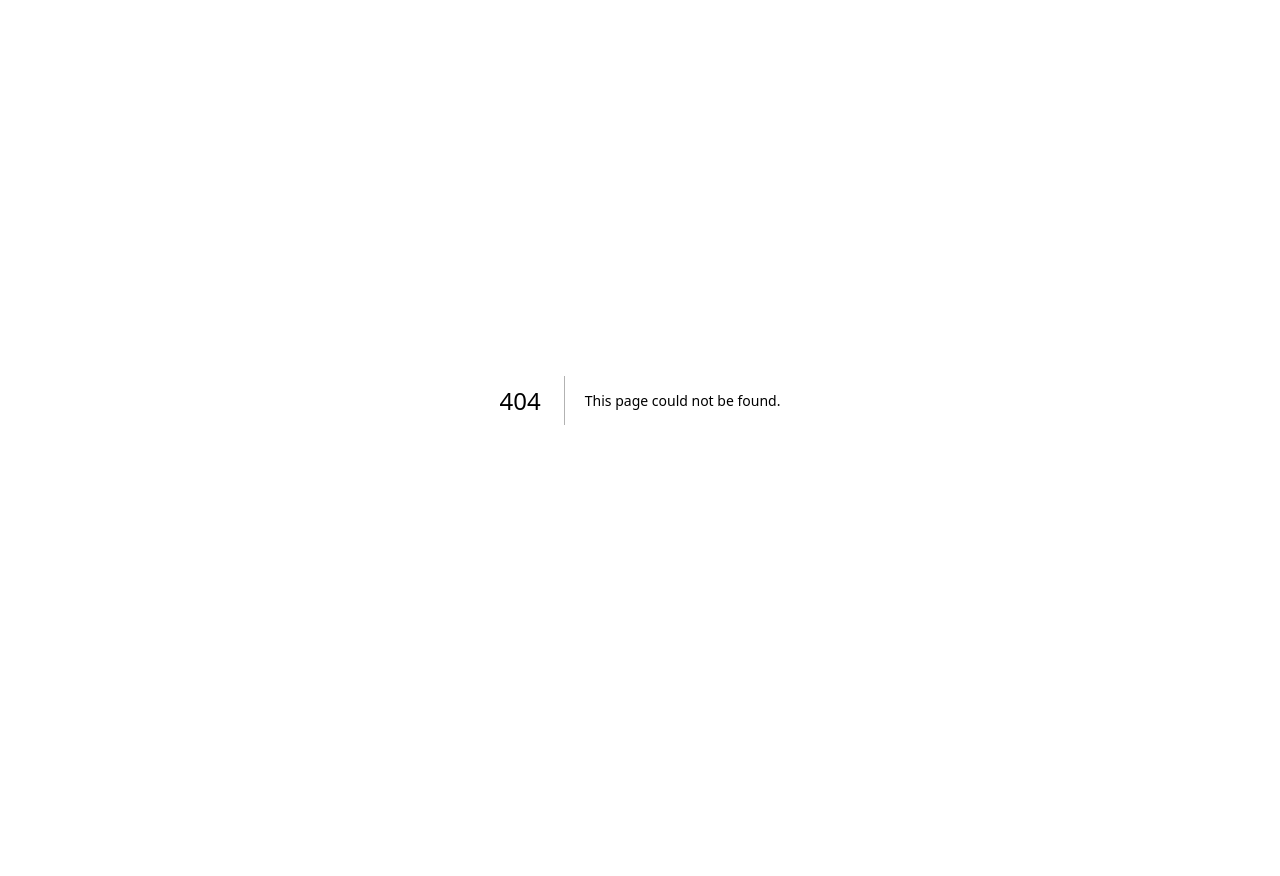
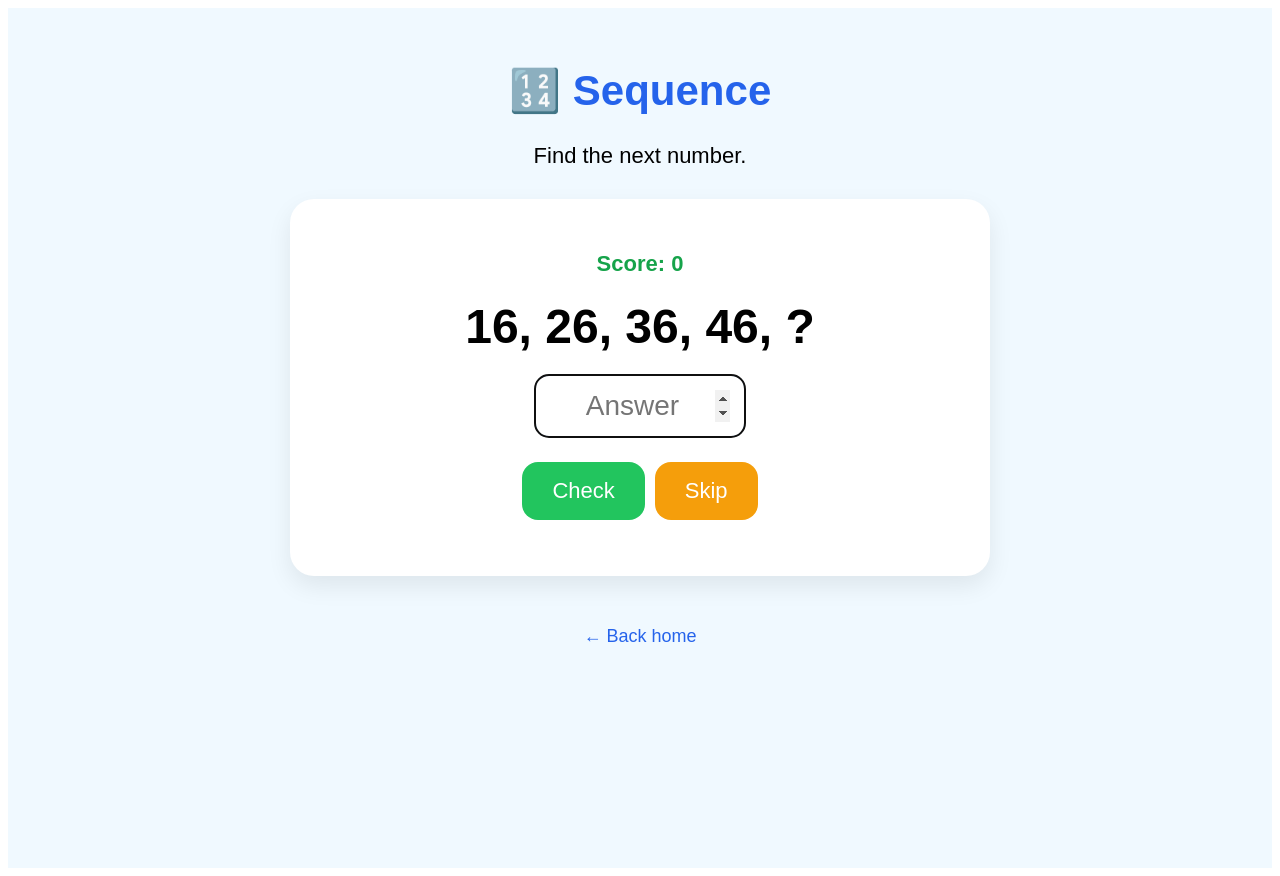
Before and after one commit to ossthun/kids, a Next.js app: page /sequence in a window 1280 px wide. Before the commit this address had no page. Before the commit the page ends 800 px from the top, so only its background shows below. Built offline with nearby package versions, Linux system fonts and the light colour scheme.

Commit message:
Add SequencePage component for number sequence quiz
This component generates a sequence question for users to solve, tracks their score, and provides feedback on their answers.

```diff
--- /dev/null
+++ b/pages/sequence.js
@@ -0,0 +1,181 @@
+import { useState, useRef, useEffect } from "react";
+import { getLanguage, translations } from "../translations";
+
+function randomNumber(min, max) {
+  return Math.floor(Math.random() * (max - min + 1)) + min;
+}
+
+function createQuestion() {
+  const start = randomNumber(1, 20);
+  const step = randomNumber(2, 10);
+
+  const sequence = [
+    start,
+    start + step,
+    start + step * 2,
+    start + step * 3
+  ];
+
+  return {
+    text: `${sequence.join(", ")}, ?`,
+    answer: start + step * 4
+  };
+}
+
+export default function SequencePage() {
+  const [language, setLanguage] = useState("en");
+  const [question, setQuestion] = useState(createQuestion());
+  const [answer, setAnswer] = useState("");
+  const [message, setMessage] = useState("");
+  const [score, setScore] = useState(0);
+
+  const inputRef = useRef(null);
+
+  useEffect(() => {
+    setLanguage(getLanguage());
+  }, []);
+
+  useEffect(() => {
+    inputRef.current?.focus();
+  }, [question]);
+
+  const t = translations[language];
+
+  const nextQuestion = () => {
+    setQuestion(createQuestion());
+    setAnswer("");
+  };
+
+  const checkAnswer = () => {
+    if (Number(answer) === question.answer) {
+      setMessage(t.correct);
+      setScore((prev) => prev + 1);
+      nextQuestion();
+    } else {
+      setMessage(t.tryAgain);
+      inputRef.current?.focus();
+    }
+  };
+
+  return (
+    <main style={styles.page}>
+      <h1 style={styles.title}>🔢 Sequence</h1>
+
+      <p style={styles.subtitle}>
+        Find the next number.
+      </p>
+
+      <div style={styles.card}>
+        <p style={styles.score}>{t.score}: {score}</p>
+
+        <p style={styles.question}>
+          {question.text}
+        </p>
+
+        <input
+          ref={inputRef}
+          value={answer}
+          onChange={(e) => setAnswer(e.target.value)}
+          onKeyDown={(e) => {
+            if (e.key === "Enter") checkAnswer();
+          }}
+          type="number"
+          placeholder={t.answer}
+          style={styles.input}
+        />
+
+        <br />
+
+        <button onClick={checkAnswer} style={styles.checkButton}>
+          {t.check}
+        </button>
+
+        <button onClick={nextQuestion} style={styles.skipButton}>
+          {t.skip}
+        </button>
+
+        <p style={styles.message}>{message}</p>
+      </div>
+
+      <a href="/" style={styles.backLink}>
+        {t.backHome}
+      </a>
+    </main>
+  );
+}
+
+const styles = {
+  page: {
+    minHeight: "100vh",
+    background: "#f0f9ff",
+    padding: "30px",
+    textAlign: "center",
+    fontFamily: "Arial, sans-serif"
+  },
+  title: {
+    fontSize: "42px",
+    color: "#2563eb"
+  },
+  subtitle: {
+    fontSize: "22px"
+  },
+  card: {
+    maxWidth: "640px",
+    margin: "30px auto",
+    background: "white",
+    borderRadius: "24px",
+    padding: "30px",
+    boxShadow: "0 10px 25px rgba(0,0,0,0.08)"
+  },
+  score: {
+    fontSize: "22px",
+    fontWeight: "bold",
+    color: "#16a34a"
+  },
+  question: {
+    fontSize: "48px",
+    fontWeight: "bold",
+    margin: "20px 0"
+  },
+  input: {
+    width: "180px",
+    padding: "14px",
+    fontSize: "28px",
+    textAlign: "center",
+    borderRadius: "14px",
+    border: "2px solid #93c5fd"
+  },
+  checkButton: {
+    marginTop: "24px",
+    marginRight: "10px",
+    padding: "16px 30px",
+    background: "#22c55e",
+    color: "white",
+    border: "none",
+    borderRadius: "16px",
+    fontSize: "22px",
+    cursor: "pointer"
+  },
+  skipButton: {
+    marginTop: "24px",
+    padding: "16px 30px",
+    background: "#f59e0b",
+    color: "white",
+    border: "none",
+    borderRadius: "16px",
+    fontSize: "22px",
+    cursor: "pointer"
+  },
+  message: {
+    fontSize: "26px",
+    fontWeight: "bold",
+    marginTop: "24px"
+  },
+  backLink: {
+    display: "inline-block",
+    marginTop: "20px",
+    color: "#2563eb",
+    fontSize: "18px",
+    textDecoration: "none"
+  }
+};
```
